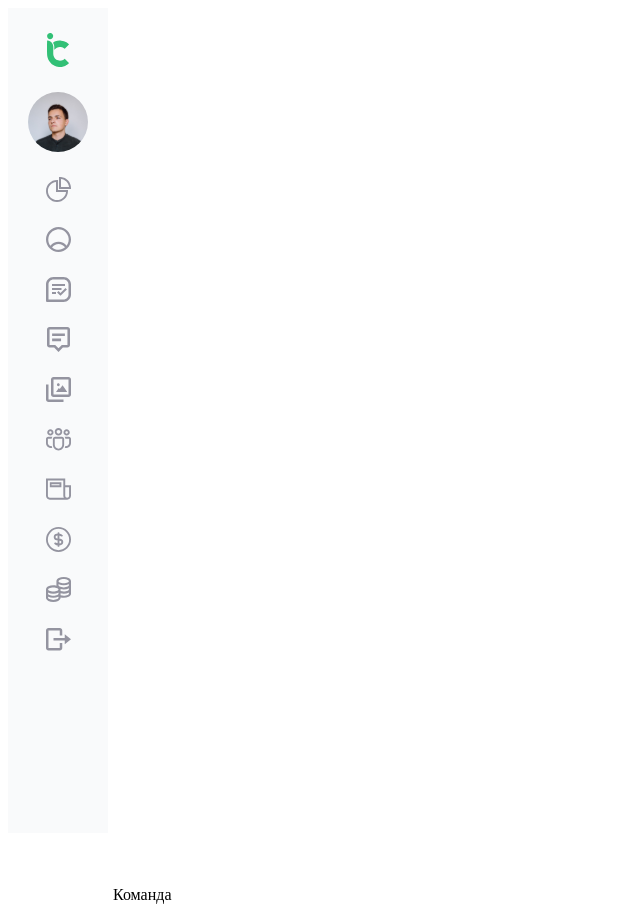
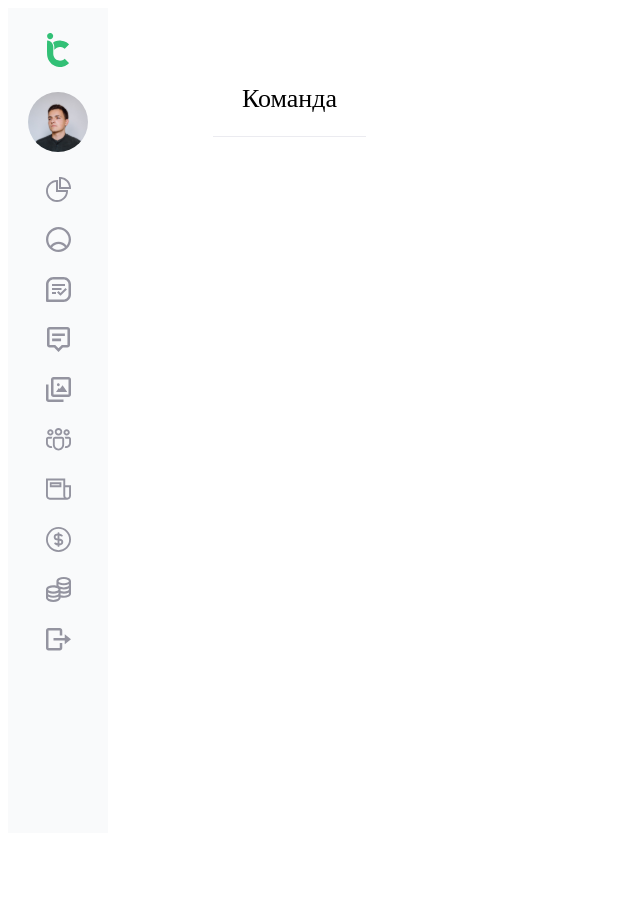
Before and after one commit to Katyusha0901/users-list, a React (Create React App) app: page / in a window 1280 px wide. Shown: the whole page, without its empty margins (0-640 px from the left). After the commit the page ends 841 px from the top, so only its background shows below. Built offline with nearby package versions, Linux system fonts and the light colour scheme.

Commit message:
download font

```diff
--- a/public/index.html
+++ b/public/index.html
@@ -8,6 +8,7 @@
       name="description"
       content="Web site created using create-react-app"
     />
+
     <title>Users List</title>
   </head>
   <body>
--- a/src/App.tsx
+++ b/src/App.tsx
@@ -1,10 +1,11 @@
 import React from "react";
 import { SideBar } from "./components/SideBar";
 import { UsersContent } from "./components/UserContent/UsersContent";
+import "./styles/App.css";
 
 export function App() {
   return (
-    <div className="App">
+    <div className="app">
       <SideBar />
       <UsersContent />
     </div>
--- /dev/null
+++ b/src/index.css
@@ -0,0 +1,7 @@
+@font-face {
+  font-family: "Futura PT";
+  font-weight: 500;
+  /* font-style: normal; */
+
+  src: url("./fonts/Futura-Font.ttf") format("truetype");
+}
--- a/src/index.tsx
+++ b/src/index.tsx
@@ -1,6 +1,7 @@
 import React from "react";
 import ReactDOM from "react-dom/client";
 import { App } from "./App";
+import "./index.css";
 
 const root = ReactDOM.createRoot(
   document.getElementById("root") as HTMLElement
--- /dev/null
+++ b/src/styles/App.css
@@ -0,0 +1,3 @@
+.app {
+  display: flex;
+}
--- a/src/styles/Header.css
+++ b/src/styles/Header.css
@@ -1,11 +1,16 @@
 .header {
   display: flex;
-  padding-top: 53px;
-  padding-left: 105px;
-  padding-right: 105px;
+  height: 75px;
+  align-items: center;
+  padding-left: 29px;
+  padding-right: 29px;
+  border-bottom: 1px solid;
+  border-color: #ebebf0;
 }
 
 .header__title {
+  font-size: 26px;
+  font-family: "Futura PT";
 }
 
 .header__options {
--- a/src/styles/UsersContent.css
+++ b/src/styles/UsersContent.css
@@ -0,0 +1,6 @@
+.users-content {
+  display: flex;
+  padding-top: 53px;
+  padding-left: 105px;
+  padding-right: 105px;
+}
```
Also changed, not shown: src/fonts/Futura-Font.ttf (added), src/images/search.svg (added).
